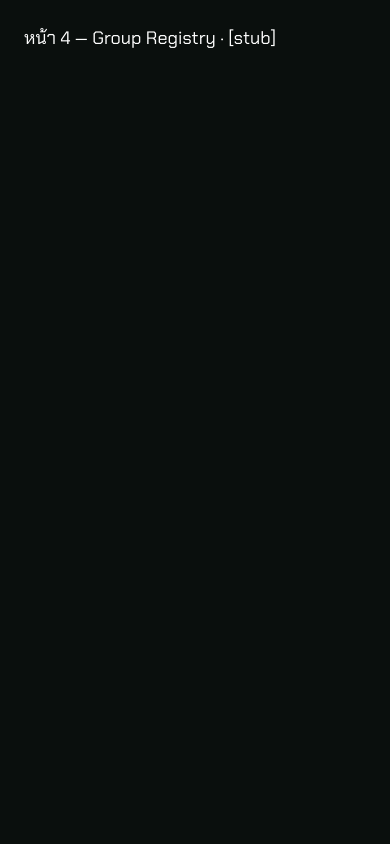
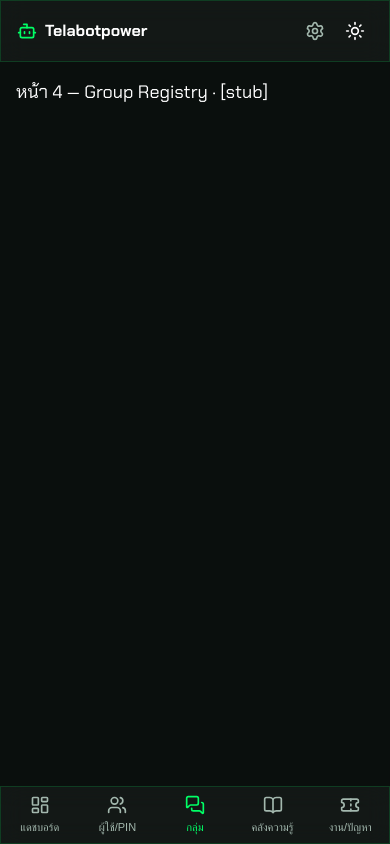
Before and after one commit to bazamakold-cmyk/telabotpower, a Next.js app: page /groups in a window 390 px wide. Built offline with nearby package versions, Linux system fonts and the light colour scheme; a web font is replaced by a local one.

Commit message:
feat: responsive AppShell (sidebar <-> bottom-nav) + nav config

```diff
--- a/app/(dashboard)/layout.tsx
+++ b/app/(dashboard)/layout.tsx
@@ -1,7 +1,5 @@
-export default function DashboardLayout({
-  children,
-}: {
-  children: React.ReactNode;
-}) {
-  return <div className="min-h-dvh p-6">{children}</div>;
+import { AppShell } from "@/components/app-shell";
+
+export default function DashboardLayout({ children }: { children: React.ReactNode }) {
+  return <AppShell>{children}</AppShell>;
 }
--- /dev/null
+++ b/components/app-shell.tsx
@@ -0,0 +1,109 @@
+"use client";
+
+import { Bot } from "lucide-react";
+import Link from "next/link";
+import { usePathname } from "next/navigation";
+import { primaryNav, secondaryNav, type NavItem } from "@/components/nav-config";
+import { ThemeToggle } from "@/components/theme-toggle";
+import { cn } from "@/lib/utils";
+
+function matchActive(pathname: string, href: string) {
+  return href === "/" ? pathname === "/" : pathname.startsWith(href);
+}
+
+function SidebarLink({ item, active }: { item: NavItem; active: boolean }) {
+  const Icon = item.icon;
+  return (
+    <Link
+      href={item.href}
+      aria-current={active ? "page" : undefined}
+      className={cn(
+        "flex items-center gap-3 rounded-lg px-3 py-2 text-sm font-medium transition-colors",
+        active
+          ? "bg-accent text-accent-foreground"
+          : "text-muted-foreground hover:bg-accent/60 hover:text-foreground"
+      )}
+    >
+      <Icon className="size-5 shrink-0" />
+      <span>{item.label}</span>
+    </Link>
+  );
+}
+
+export function AppShell({ children }: { children: React.ReactNode }) {
+  const pathname = usePathname();
+
+  return (
+    <div className="min-h-dvh">
+      {/* Desktop sidebar */}
+      <aside className="glass fixed inset-y-0 left-0 z-30 hidden w-64 flex-col border-r p-4 lg:flex">
+        <Link href="/" className="mb-6 flex items-center gap-2 px-2 font-display text-lg font-bold">
+          <Bot className="size-6 text-primary" />
+          <span>Telabotpower</span>
+        </Link>
+        <nav className="flex flex-1 flex-col gap-1">
+          {primaryNav.map((item) => (
+            <SidebarLink key={item.href} item={item} active={matchActive(pathname, item.href)} />
+          ))}
+          <div className="my-2 border-t" />
+          {secondaryNav.map((item) => (
+            <SidebarLink key={item.href} item={item} active={matchActive(pathname, item.href)} />
+          ))}
+        </nav>
+        <div className="flex items-center justify-between border-t pt-3">
+          <span className="text-xs text-muted-foreground">โหมดธีม</span>
+          <ThemeToggle />
+        </div>
+      </aside>
+
+      {/* Mobile top bar */}
+      <header className="glass sticky top-0 z-30 flex items-center justify-between border-b px-4 py-3 lg:hidden">
+        <Link href="/" className="flex items-center gap-2 font-display font-bold">
+          <Bot className="size-5 text-primary" />
+          Telabotpower
+        </Link>
+        <div className="flex items-center gap-1">
+          {secondaryNav.map((item) => {
+            const Icon = item.icon;
+            return (
+              <Link
+                key={item.href}
+                href={item.href}
+                aria-label={item.label}
+                className="rounded-lg p-2 text-muted-foreground hover:text-foreground"
+              >
+                <Icon className="size-5" />
+              </Link>
+            );
+          })}
+          <ThemeToggle />
+        </div>
+      </header>
+
+      {/* Content */}
+      <div className="px-4 pb-24 pt-4 lg:pb-8 lg:pl-72 lg:pr-8 lg:pt-8">{children}</div>
+
+      {/* Mobile bottom nav */}
+      <nav className="glass fixed inset-x-0 bottom-0 z-30 grid grid-cols-5 border-t pb-[env(safe-area-inset-bottom)] lg:hidden">
+        {primaryNav.map((item) => {
+          const Icon = item.icon;
+          const active = matchActive(pathname, item.href);
+          return (
+            <Link
+              key={item.href}
+              href={item.href}
+              aria-current={active ? "page" : undefined}
+              className={cn(
+                "flex flex-col items-center gap-1 py-2 text-[11px] font-medium",
+                active ? "text-primary" : "text-muted-foreground"
+              )}
+            >
+              <Icon className="size-5" />
+              <span className="truncate">{item.label}</span>
+            </Link>
+          );
+        })}
+      </nav>
+    </div>
+  );
+}
--- /dev/null
+++ b/components/nav-config.ts
@@ -0,0 +1,23 @@
+import {
+  BookOpen,
+  LayoutDashboard,
+  MessagesSquare,
+  Settings,
+  Ticket,
+  Users,
+  type LucideIcon,
+} from "lucide-react";
+
+export type NavItem = { href: string; label: string; icon: LucideIcon };
+
+export const primaryNav: NavItem[] = [
+  { href: "/", label: "แดชบอร์ด", icon: LayoutDashboard },
+  { href: "/users", label: "ผู้ใช้/PIN", icon: Users },
+  { href: "/groups", label: "กลุ่ม", icon: MessagesSquare },
+  { href: "/knowledge", label: "คลังความรู้", icon: BookOpen },
+  { href: "/tickets", label: "งาน/ปัญหา", icon: Ticket },
+];
+
+export const secondaryNav: NavItem[] = [
+  { href: "/settings", label: "ตั้งค่า Bot & AI", icon: Settings },
+];
```
